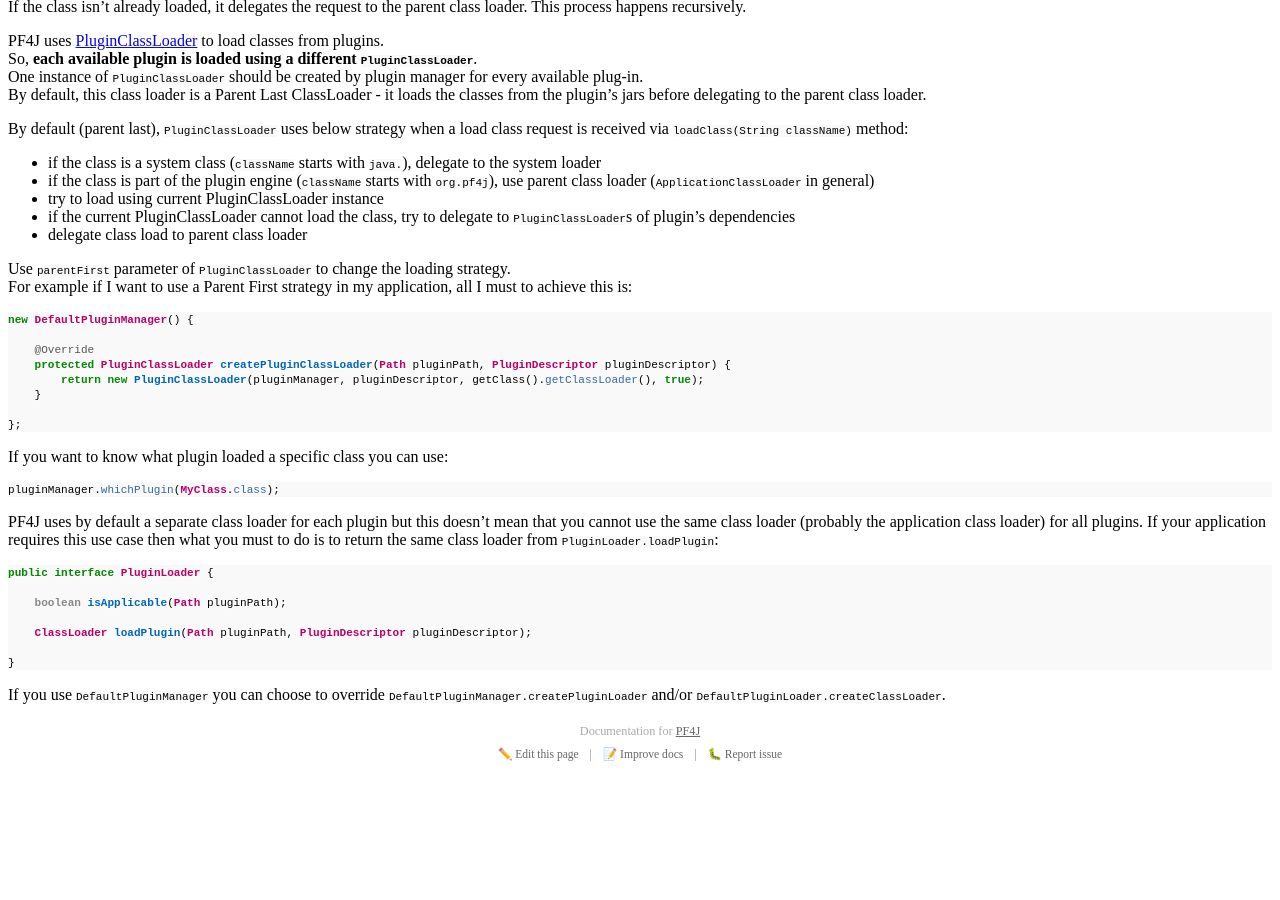
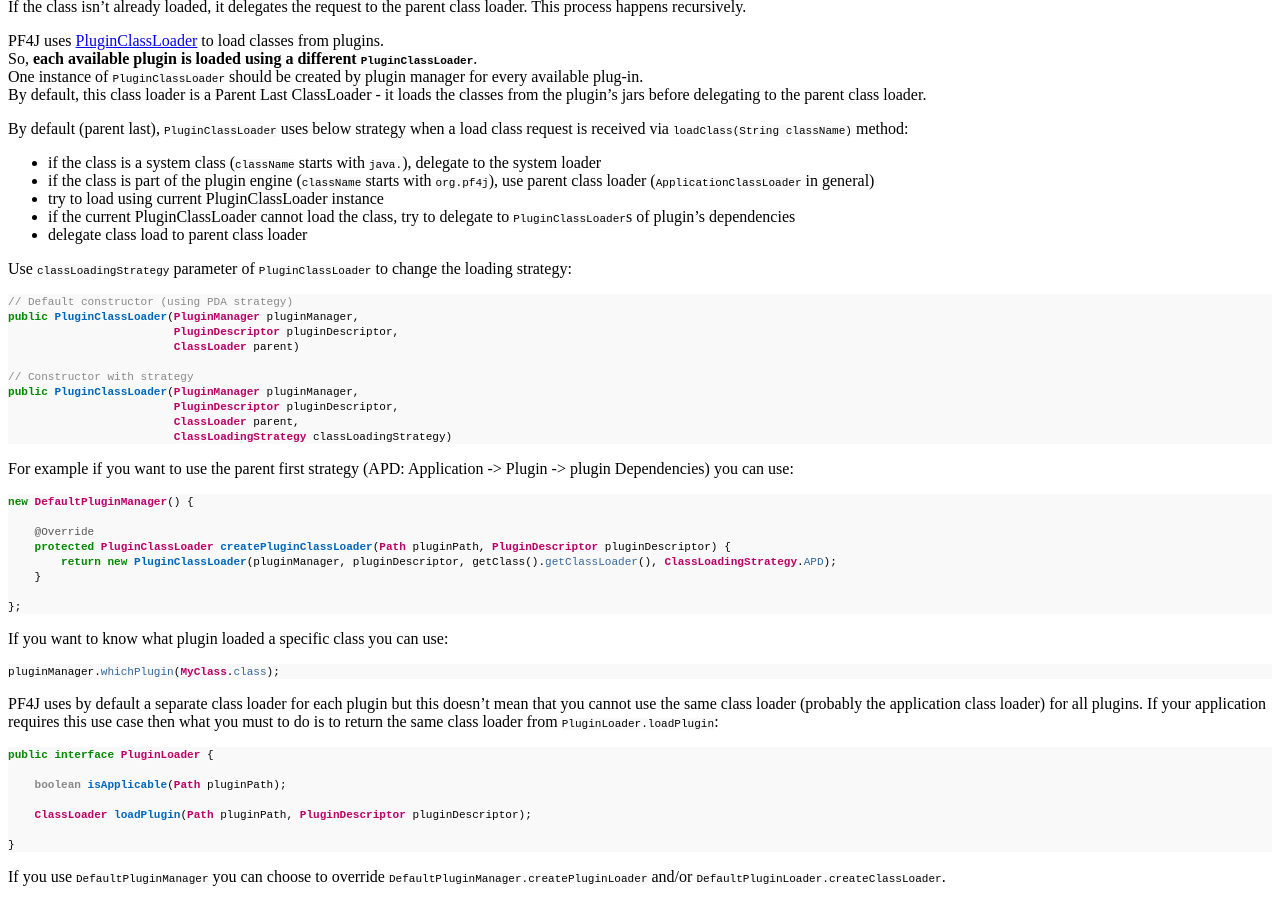
Before and after one commit to pf4j/pf4j.github.io, a Jekyll site: the page built from _posts/2018-07-19-class-loading.md, in a window 1280 px wide and 900 px high, scrolled down 808 px. Built offline with Jekyll 4.4.1, drawn with Linux system fonts in a browser that asks for light colours; nearby versions of some CDN libraries; comment, search, counter and statistics services are not loaded; a style sheet for code colours, icons or effects is not loaded; before the commit the page ends 1589 px from its top, so only the background shows below that.

Commit message:
Update class loading documentation to reflect changes in PluginClassLoader constructor

````diff
--- a/_posts/2018-07-19-class-loading.md
+++ b/_posts/2018-07-19-class-loading.md
@@ -24,14 +24,27 @@ By default (parent last), `PluginClassLoader` uses below strategy when a load cl
 - if the current PluginClassLoader cannot load the class, try to delegate to `PluginClassLoader`s of plugin's dependencies
 - delegate class load to parent class loader
 
-Use `parentFirst` parameter of `PluginClassLoader` to change the loading strategy.
-For example if I want to use a Parent First strategy in my application, all I must to achieve this is:
+Use `classLoadingStrategy` parameter of `PluginClassLoader` to change the loading strategy:
+```java
+// Default constructor (using PDA strategy)
+public PluginClassLoader(PluginManager pluginManager,
+                         PluginDescriptor pluginDescriptor,
+                         ClassLoader parent)
+
+// Constructor with strategy
+public PluginClassLoader(PluginManager pluginManager,
+                         PluginDescriptor pluginDescriptor,
+                         ClassLoader parent,
+                         ClassLoadingStrategy classLoadingStrategy)
+```
+
+For example if you want to use the parent first strategy (APD: Application -> Plugin -> plugin Dependencies) you can use:
 ```java
 new DefaultPluginManager() {
 
     @Override
     protected PluginClassLoader createPluginClassLoader(Path pluginPath, PluginDescriptor pluginDescriptor) {
-        return new PluginClassLoader(pluginManager, pluginDescriptor, getClass().getClassLoader(), true);
+        return new PluginClassLoader(pluginManager, pluginDescriptor, getClass().getClassLoader(), ClassLoadingStrategy.APD);
     }
 
 };
````
